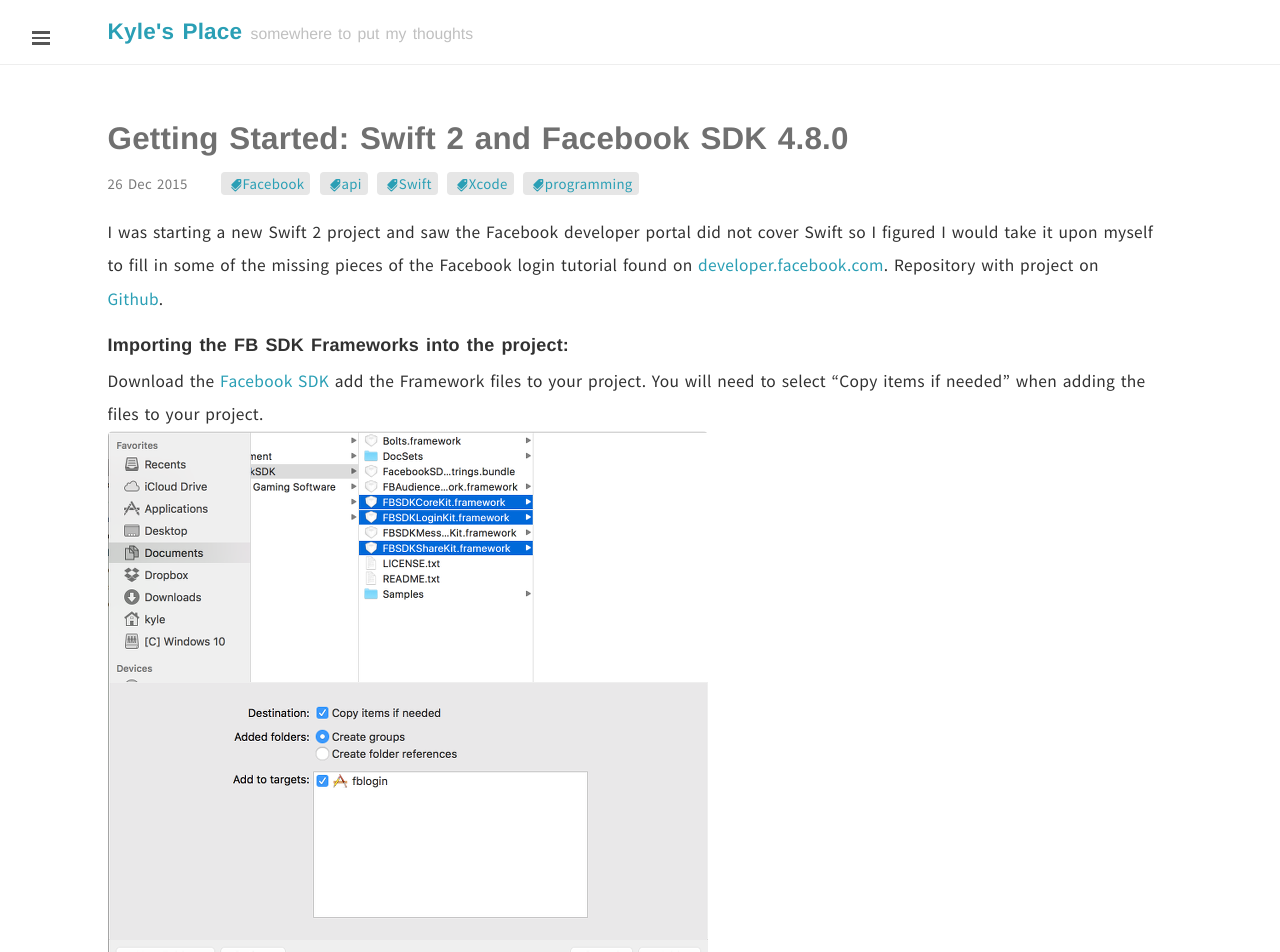
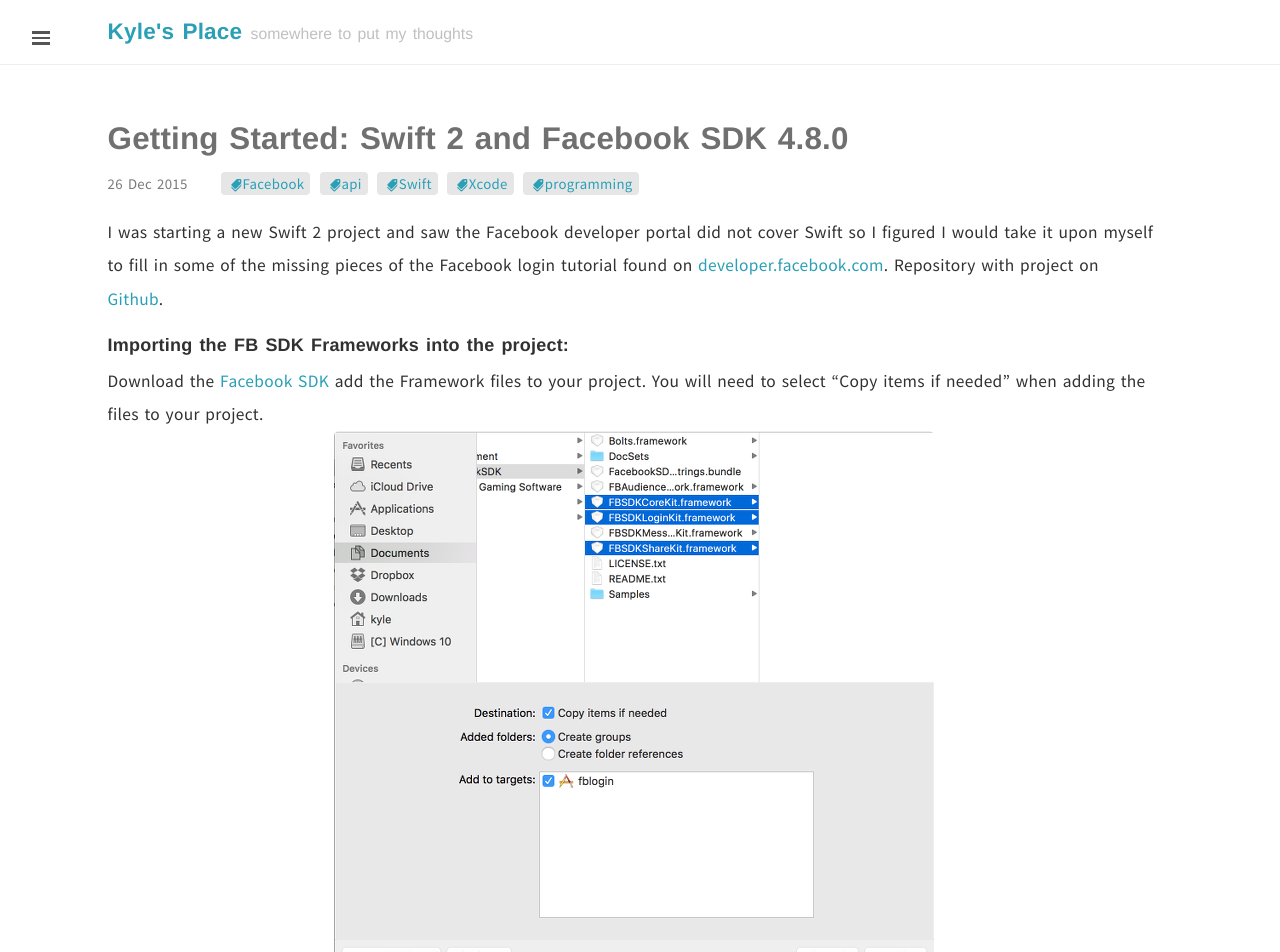
Before and after one commit to gorhack/gorhack.github.io, a Jekyll site: the page built from _posts/2015-12-26-swift-facebook.md, in a window 1280 px wide. Shown: the top 952 px of the page. Built offline with Jekyll 4.4.1, drawn with Linux system fonts in a browser that asks for light colours; comment, search, counter and statistics services are not loaded.

Commit message:
fixed typo and added image center/responsiveness in css

```diff
--- a/_includes/copyright.html
+++ b/_includes/copyright.html
@@ -1,5 +1,5 @@
-<hr></hr>
-<div class="sidebar-item">
+<hr>
+<div class="copyright">
   <p>
     &copy; {{ site.time | date: '%Y' }}. All rights reserved.
   </p>
--- a/_posts/2015-12-26-swift-facebook.md
+++ b/_posts/2015-12-26-swift-facebook.md
@@ -15,7 +15,7 @@ I was starting a new Swift 2 project and saw the Facebook developer portal did n
 #### Importing the FB SDK Frameworks into the project:
 
 Download the [Facebook SDK](https://origincache.facebook.com/developers/resources/?id=facebook-ios-sdk-current.zip) add the Framework files to your project. You will need to  select "Copy items if needed" when adding the files to your project.
-![Add files to project]({{ site.url }}/assets/images/add_files.png)
+![Add files to project]({{ site.url }}/assets/images/add_files.png){: .center-image}
 
 #### Configure your .plist
 
@@ -35,4 +35,4 @@ In one of your `ViewController.swift` files import `FBSDKLoginKit` and add the l
 #### Test your program
 
 Run your application on the emulator or on a device and you should see a Facebook login button that will direct you to login. Logging in will store your application in your Facebook account's Apps section as an authorized application. Inside the Swift application you now have a logout button instead of a login button.
-![Add files to project]({{ site.url }}/assets/images/facebook-test.png)
+![Add files to project]({{ site.url }}/assets/images/facebook-test.png){: .center-image}
--- a/_sass/main.scss
+++ b/_sass/main.scss
@@ -200,6 +200,18 @@ pre code {
   border-radius: 4px;
 }
 
+.center-image {
+  margin: 0 auto;
+  display: block;
+}
+
+.img-responsive
+{
+  display: block;
+  max-width: 100%;
+  height: auto;
+}
+
 /* Tables */
 table {
   font-family: "PT Sans", Arial, "Helvetica", sans-serif;
```
